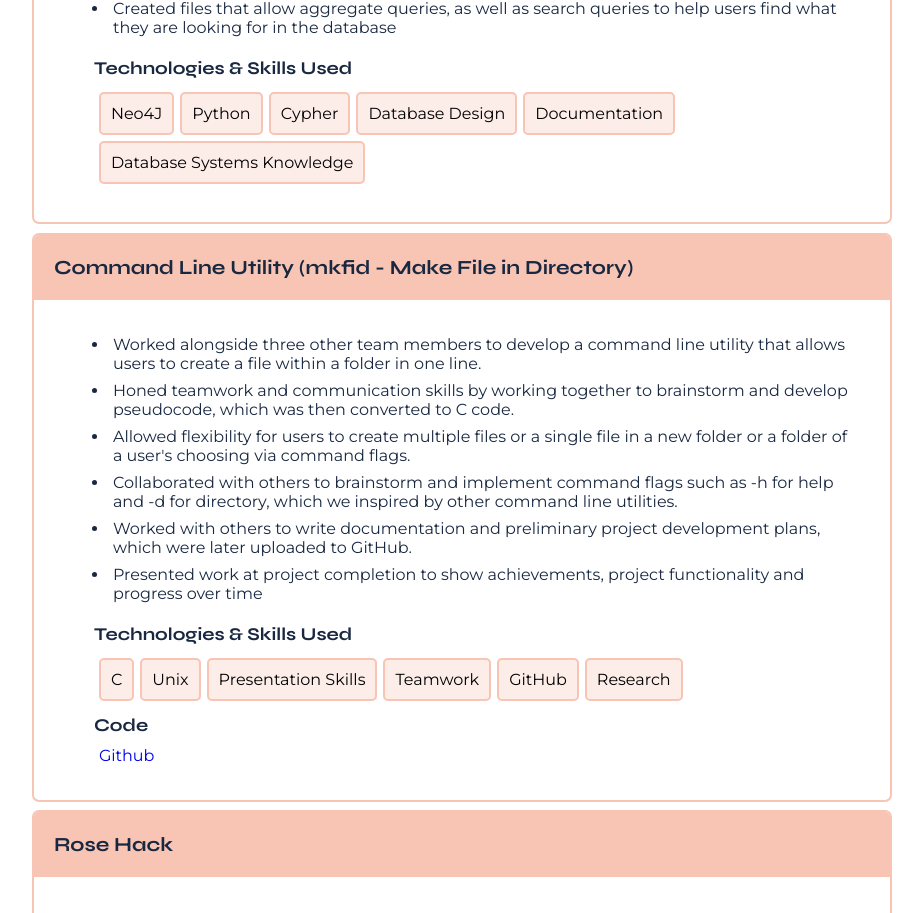
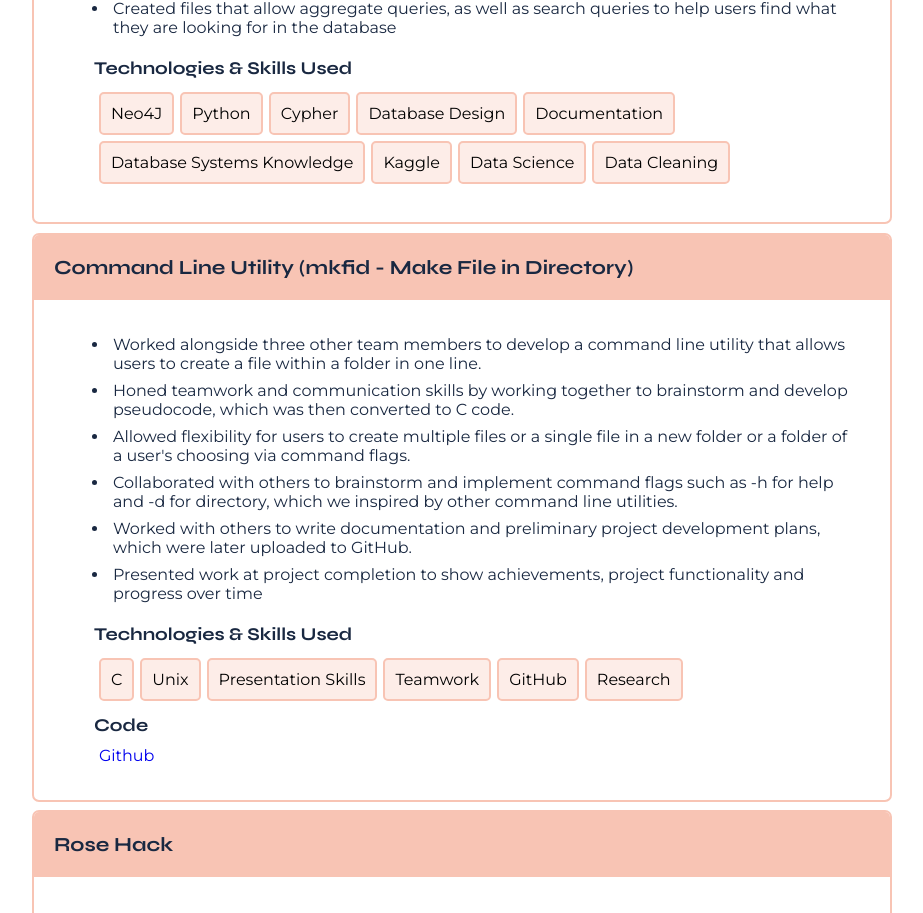
Before and after one commit to speer987/personal-website, a React (Create React App) app: page / in a window 1280 px wide. Shown: the part 6141-7054 px from the top of the page, without its empty margins (178-1101 px from the left). Built offline with nearby package versions, Linux system fonts and the light colour scheme.

Commit message:
adding completed project descriptions

```diff
--- a/src/components/projects.js
+++ b/src/components/projects.js
@@ -173,6 +173,9 @@ const projects = [
       "Database Design",
       "Documentation",
       "Database Systems Knowledge",
+      "Kaggle",
+      "Data Science",
+      "Data Cleaning",
     ],
   },
   {
```
